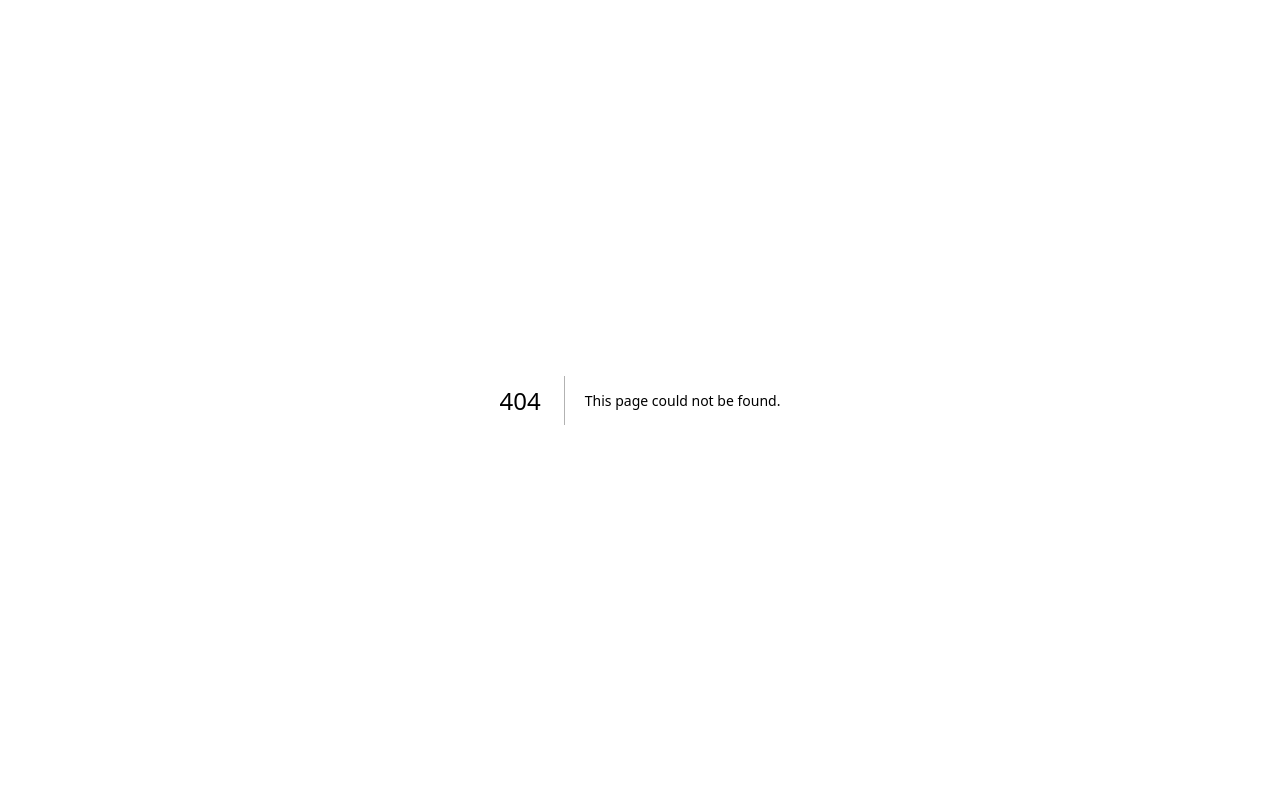
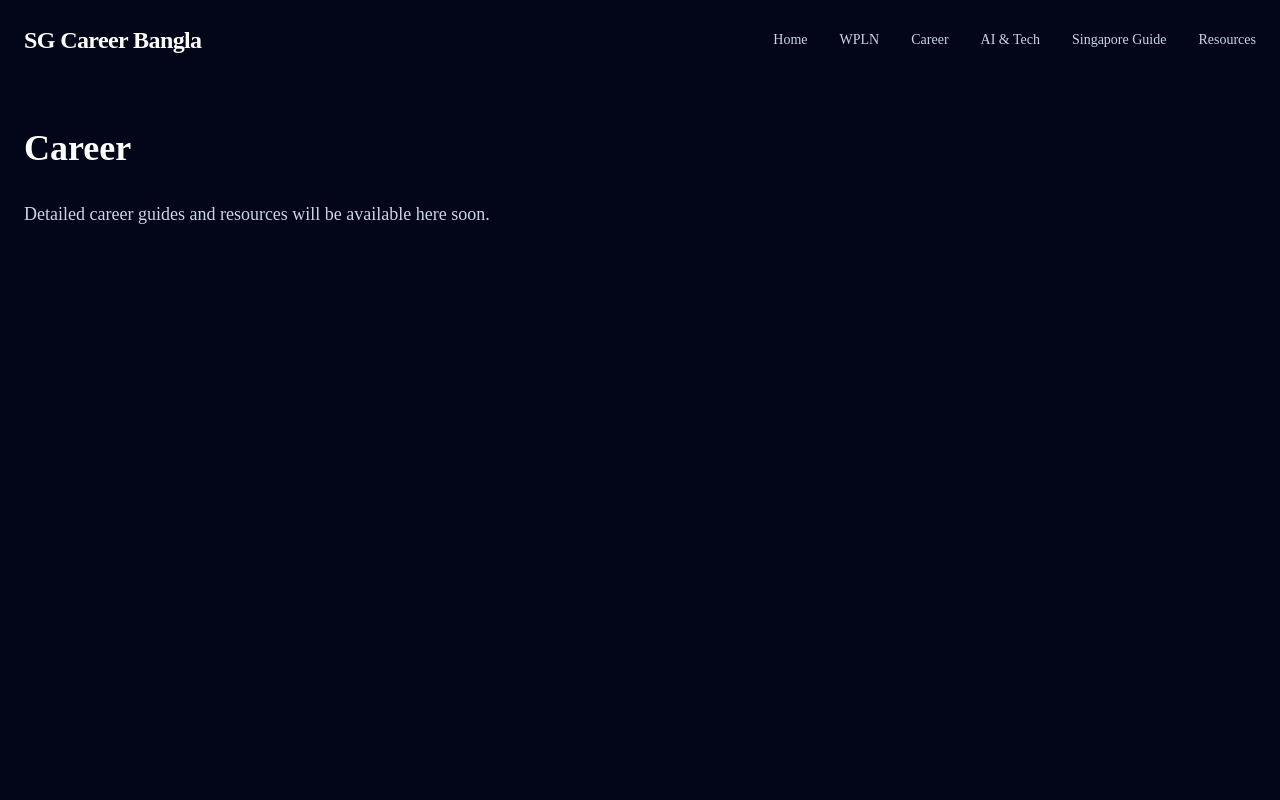
Before and after one commit to atul-dev-ai/rajat_kumar_portfolio, a Next.js app: page /career in a window 1280 px wide. Before the commit this address had no page. Shown: the top 800 px of the page. Built offline with nearby package versions, Linux system fonts and the light colour scheme.

Commit message:
feat: add pages for all navigation bar links and update Header routes

```diff
--- /dev/null
+++ b/src/app/ai-tech/page.tsx
@@ -0,0 +1,17 @@
+import { Header } from "@/components/Header";
+import { Footer } from "@/components/Footer";
+
+export default function AITechPage() {
+  return (
+    <>
+      <Header />
+      <main className="min-h-screen pt-32 pb-16 px-6">
+        <div className="container mx-auto">
+          <h1 className="text-4xl font-bold text-white mb-8">AI & Tech</h1>
+          <p className="text-slate-300 text-lg">Insights on AI and modern technology will be available here soon.</p>
+        </div>
+      </main>
+      <Footer />
+    </>
+  );
+}
--- /dev/null
+++ b/src/app/career/page.tsx
@@ -0,0 +1,17 @@
+import { Header } from "@/components/Header";
+import { Footer } from "@/components/Footer";
+
+export default function CareerPage() {
+  return (
+    <>
+      <Header />
+      <main className="min-h-screen pt-32 pb-16 px-6">
+        <div className="container mx-auto">
+          <h1 className="text-4xl font-bold text-white mb-8">Career</h1>
+          <p className="text-slate-300 text-lg">Detailed career guides and resources will be available here soon.</p>
+        </div>
+      </main>
+      <Footer />
+    </>
+  );
+}
--- /dev/null
+++ b/src/app/resources/page.tsx
@@ -0,0 +1,17 @@
+import { Header } from "@/components/Header";
+import { Footer } from "@/components/Footer";
+
+export default function ResourcesPage() {
+  return (
+    <>
+      <Header />
+      <main className="min-h-screen pt-32 pb-16 px-6">
+        <div className="container mx-auto">
+          <h1 className="text-4xl font-bold text-white mb-8">Resources</h1>
+          <p className="text-slate-300 text-lg">Helpful resources and downloads will be available here soon.</p>
+        </div>
+      </main>
+      <Footer />
+    </>
+  );
+}
--- /dev/null
+++ b/src/app/singapore-guide/page.tsx
@@ -0,0 +1,17 @@
+import { Header } from "@/components/Header";
+import { Footer } from "@/components/Footer";
+
+export default function SingaporeGuidePage() {
+  return (
+    <>
+      <Header />
+      <main className="min-h-screen pt-32 pb-16 px-6">
+        <div className="container mx-auto">
+          <h1 className="text-4xl font-bold text-white mb-8">Singapore Guide</h1>
+          <p className="text-slate-300 text-lg">Complete guide to living and working in Singapore will be available here soon.</p>
+        </div>
+      </main>
+      <Footer />
+    </>
+  );
+}
--- /dev/null
+++ b/src/app/wpln/page.tsx
@@ -0,0 +1,17 @@
+import { Header } from "@/components/Header";
+import { Footer } from "@/components/Footer";
+
+export default function WPLNPage() {
+  return (
+    <>
+      <Header />
+      <main className="min-h-screen pt-32 pb-16 px-6">
+        <div className="container mx-auto">
+          <h1 className="text-4xl font-bold text-white mb-8">WPLN</h1>
+          <p className="text-slate-300 text-lg">Detailed information about WPLN will be available here soon.</p>
+        </div>
+      </main>
+      <Footer />
+    </>
+  );
+}
--- a/src/components/Header.tsx
+++ b/src/components/Header.tsx
@@ -6,12 +6,12 @@ import { motion } from "framer-motion";
 import { Menu, X } from "lucide-react";
 
 const navLinks = [
-  { name: "Home", href: "#" },
-  { name: "WPLN", href: "#" },
-  { name: "Career", href: "#" },
-  { name: "AI & Tech", href: "#" },
-  { name: "Singapore Guide", href: "#" },
-  { name: "Resources", href: "#" },
+  { name: "Home", href: "/" },
+  { name: "WPLN", href: "/wpln" },
+  { name: "Career", href: "/career" },
+  { name: "AI & Tech", href: "/ai-tech" },
+  { name: "Singapore Guide", href: "/singapore-guide" },
+  { name: "Resources", href: "/resources" },
 ];
 
 export function Header() {
```
